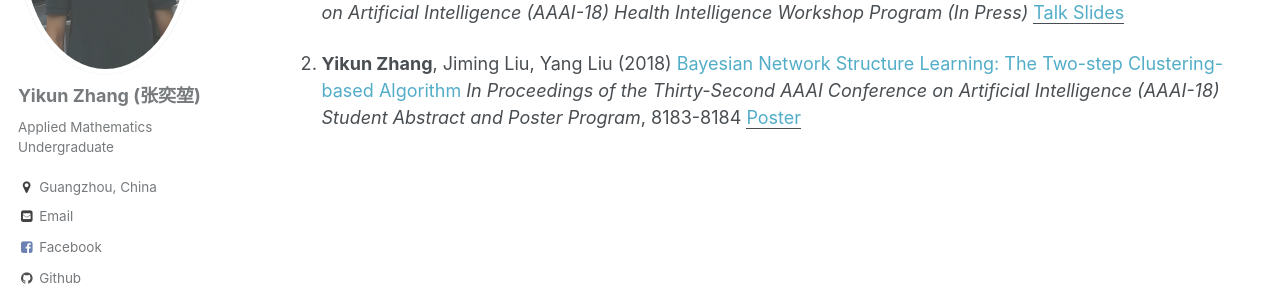
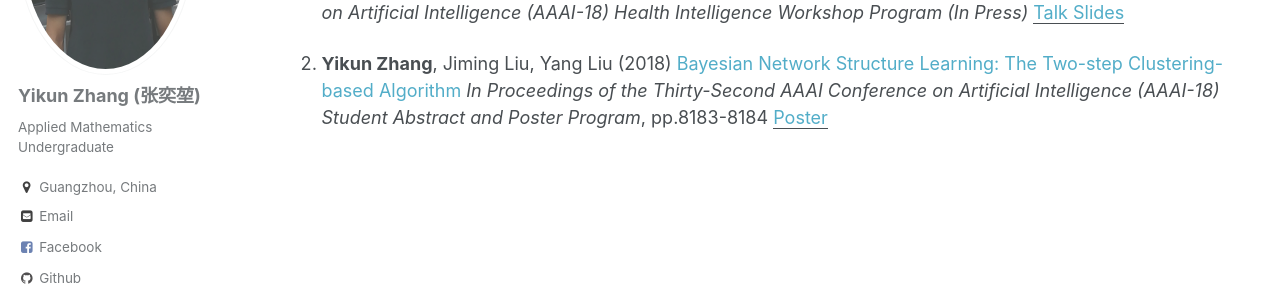
Before and after one commit to zhangyk8/zhangyk8.github.io, a Jekyll site: the page built from _pages/publications.md, in a window 1280 px wide. Shown: the part 291-591 px from the top of the page. Built offline with Jekyll 4.4.1, drawn with Linux system fonts in a browser that asks for light colours.

Commit message:
Update publications.md

```diff
--- a/_pages/publications.md
+++ b/_pages/publications.md
@@ -25,6 +25,6 @@
 
 1. **Yikun Zhang**, Yang Liu, Jiming Liu (2018) <A href="https://zhangyk8.github.io/publications/AAAIWorkshop.pdf" style="color: #52adc8; text-decoration=underline"> Learning Bayesian Network Structure by Self-Generating Prior Information: The Two-step Clustering-based Strategy </A>  _In Proceedings of the Thirty-Second AAAI Conference on Artificial Intelligence (AAAI-18) Health Intelligence Workshop Program (In Press)_  <u style="color: #52adc8"><A href="https://zhangyk8.github.io/publications/Workshop_Talk.pdf" style="color: #52adc8; text-decoration=underline">  Talk Slides </A></u>
 
-2. **Yikun Zhang**, Jiming Liu, Yang Liu (2018) <A href="https://zhangyk8.github.io/publications/AAAIStudentAbstract.pdf" style="color: #52adc8; text-decaration=underline"> Bayesian Network Structure Learning: The Two-step Clustering-based Algorithm </A>  _In Proceedings of the Thirty-Second AAAI Conference on Artificial Intelligence (AAAI-18) Student Abstract and Poster Program_, 8183-8184  <u style="color: #52adc8"><A href="https://zhangyk8.github.io/publications/poster_SA.pdf" style="color: #52adc8; text-decoration=underline"> Poster </A></u>
+2. **Yikun Zhang**, Jiming Liu, Yang Liu (2018) <A href="https://zhangyk8.github.io/publications/AAAIStudentAbstract.pdf" style="color: #52adc8; text-decaration=underline"> Bayesian Network Structure Learning: The Two-step Clustering-based Algorithm </A>  _In Proceedings of the Thirty-Second AAAI Conference on Artificial Intelligence (AAAI-18) Student Abstract and Poster Program_, pp.8183-8184  <u style="color: #52adc8"><A href="https://zhangyk8.github.io/publications/poster_SA.pdf" style="color: #52adc8; text-decoration=underline"> Poster </A></u>
 
 {% endif %}
```
